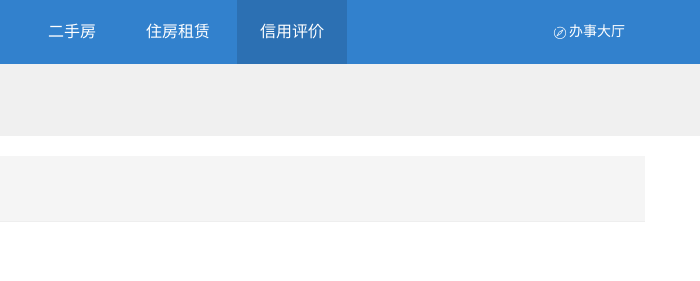
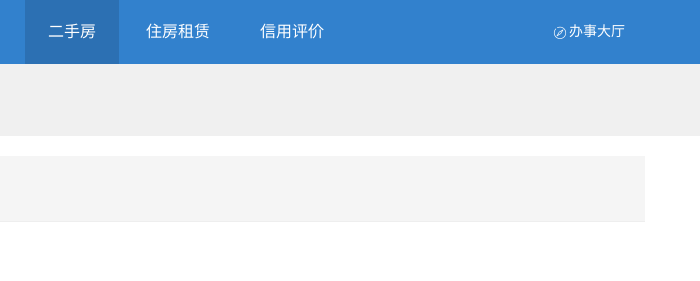
Before and after one commit to tkitesy/luanhouse, a plain HTML site: page esf/contract-cancel.html in a window 1280 px wide. Shown: the top 281 px of the page, 580-1280 px from the left. Drawn offline with Linux system fonts and the light colour scheme; files whose address does not match are found by name.

Commit message:
二手房页面选中的菜单项修改

```diff
--- a/esf/contract-cancel.html
+++ b/esf/contract-cancel.html
@@ -152,9 +152,9 @@
           <ul class="cnnbfdc-header__top__center">
             <li><a href="../home/index.html">首页</a></li>
             <li><a href="../building/index.html">商品房</a></li>
-            <li><a href="../esf/index.html">二手房</a></li>
+            <li class="active"><a href="../esf/index.html">二手房</a></li>
             <li><a href="../building/index.html">住房租赁</a></li>
-            <li class="active"><a href="../cx/index.html">信用评价</a></li>
+            <li><a href="../cx/index.html">信用评价</a></li>
           </ul>
           <ul class="cnnbfdc-header__top__right">
             <li>
```
Also changed, not shown: esf/contract-entrustment.html (+2 -2 lines), esf/contract-query.html (+2 -2 lines), esf/contract-verification.html (+2 -2 lines), esf/contract.html (+2 -2 lines), esf/house-detail.html (+2 -2 lines), esf/house-list.html (+2 -2 lines), esf/index.html (+2 -2 lines).
